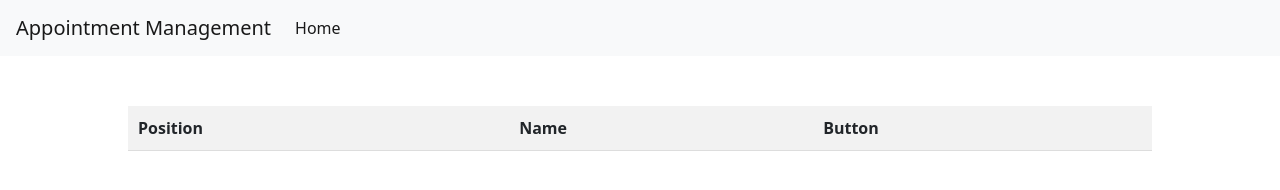
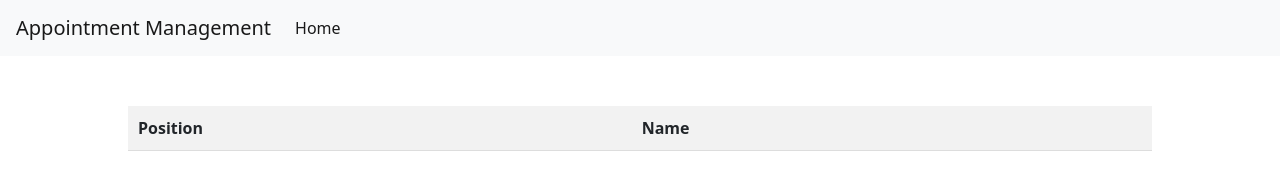
Before and after one commit to 2324-3bhif-teaching/AppointmentManagement, a website with bundled scripts: page AppointmentManagement/src/public/visitor.html in a window 1280 px wide. Built offline with nearby package versions, Linux system fonts and the light colour scheme.

Commit message:
fix: table headers

```diff
--- a/AppointmentManagement/src/public/visitor.html
+++ b/AppointmentManagement/src/public/visitor.html
@@ -32,11 +32,11 @@
 <div>
     <table id="queueTable">
         <thead>
-            <tr>
-                <th>Position</th>
-                <th>Name</th>
-                <th>Button</th>
-            </tr>
+        <tr>
+            <th>Position</th>
+            <th>Name</th>
+            <th></th>
+        </tr>
         </thead>
         <tbody id="queueBody">
 
```
